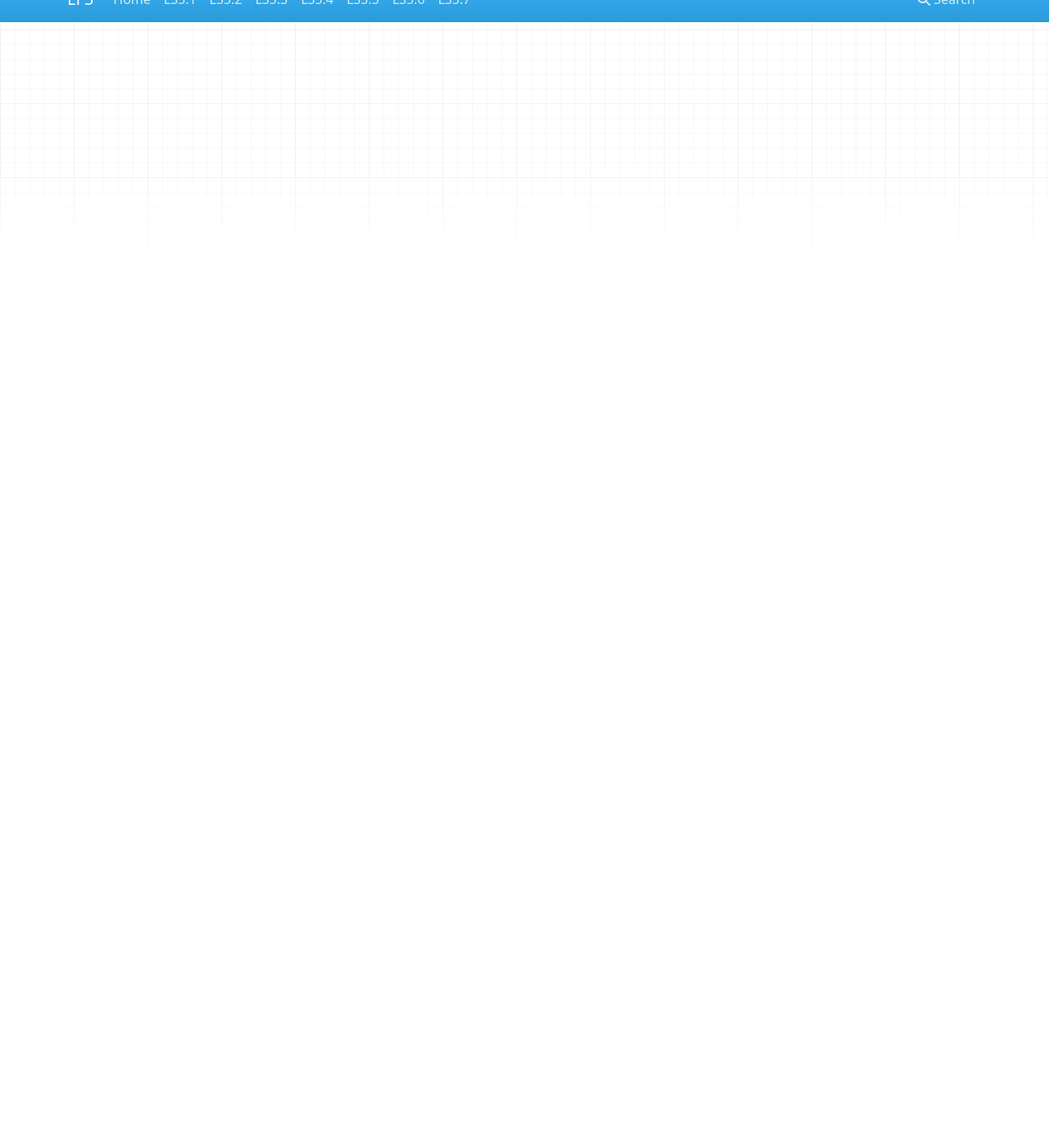
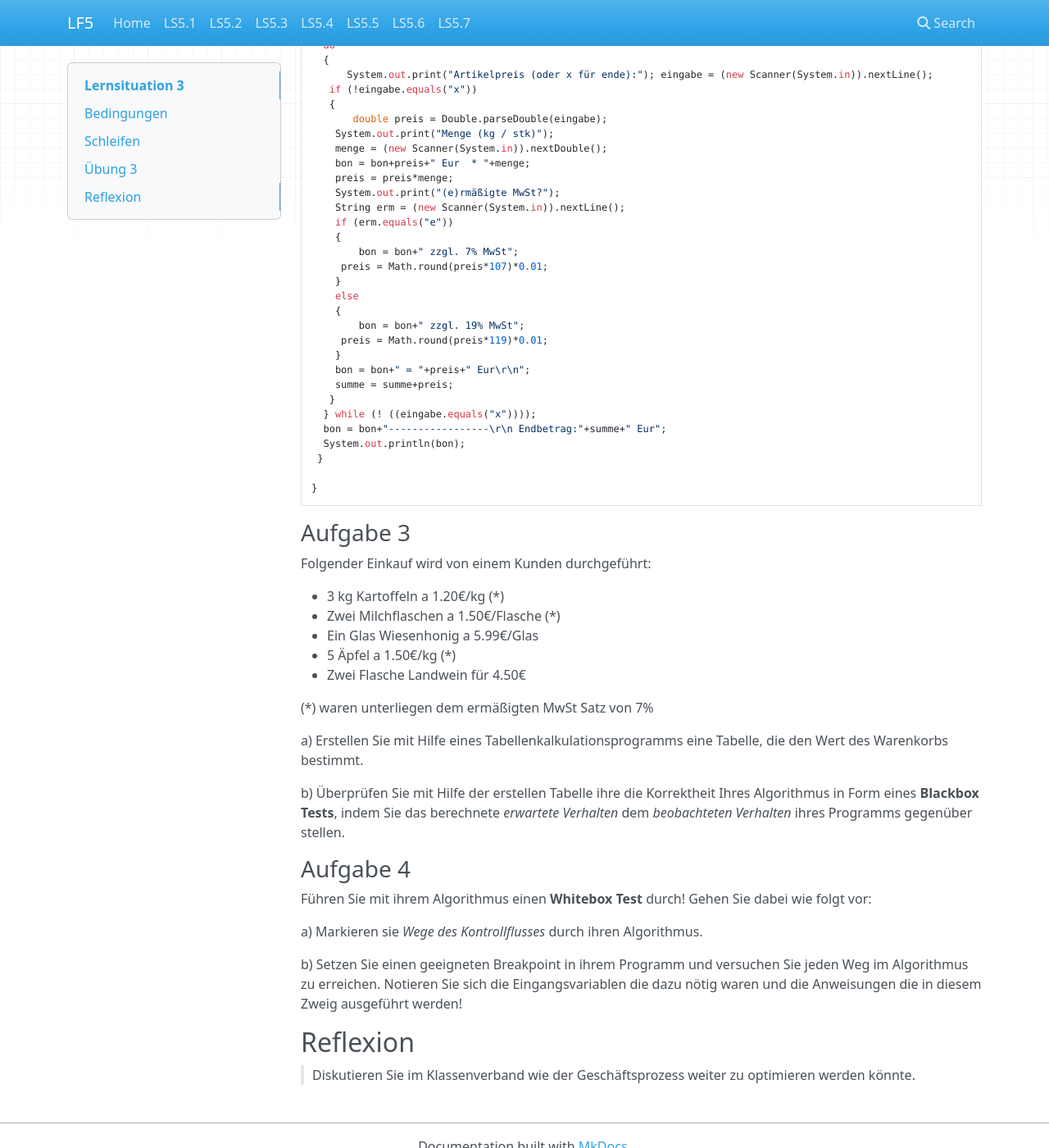
Before and after one commit to jtuttas/LF5, an MkDocs documentation site: the page built from docs/Lernsituation3.md, in a window 1280 px wide and 1400 px high, scrolled down 10000 px. Shown: the whole window at 82% size. Built offline with MkDocs 1.6.1, drawn with Linux system fonts in a browser that asks for light colours; nearby versions of some CDN libraries; some of the changed text lies outside the part shown.

Commit message:
Mit BLak und Whitebox Test

````diff
--- a/docs/Lernsituation3.md
+++ b/docs/Lernsituation3.md
@@ -192,7 +192,7 @@
 
 ## Übung 3
 
-Einwickeln Sie einen Algorithmus in Form von *Pseudocode*, der dem Junge sagt wie alt er ist.
+Einwickeln Sie einen Algorithmus in Form von **Pseudocode**, der dem Junge sagt wie alt er ist. Stellen Sie diesen Algorithmus ihren Mitschülern vor.
 
 ![Primzahlengeburtstag](images/PrimzahlenGeburtstag_Comic.jpg)
 
@@ -225,6 +225,36 @@
 
 <!--ls3lsguebung3-->
 
+### Übung 4
+
+<!--ls3uebung4-->
+Entwerfen Sie eine Algorithmus in Form von **Pseudocode** der das Restwertverfahren zur Wandlung einer Dezimalzahl in ein anderen Stellenwertsystem implementiert. Einzugeben ist dabei die *Dezimalzahl* und die *Basis* des Zielsystems.
+
+Unten dargestellt ist ist die Wandlung der Dezimalzahl 183 in das Dualzahlensystem (Basis 2).
+
+![Restwerverfahren](images/rest.PNG)
+
+Stellen Sie ihren Algorithmus ihren Mitschülern vor.
+
+<!--ls3uebung4-->
+
+### Lösung Übung 4
+
+<!--ls3lsguebung4-->
+
+```txt
+ausgabe = ""
+eingabe zahl
+eingabe basis
+wiederhole solange zahl>0
+ rest = zahl modulo basis
+ ausgabe=rest+ausgabe
+ zahl=(zahl-rest)/basis
+wiedehole_ende
+ausgabe "die gewandelte Zahl lautet"+ausgabe
+```
+
+<!--ls3lsguebung4-->
 
 ### Aufgabe 2
 
@@ -303,6 +333,36 @@
 
 <!--ls3lsgaufgabe2-->
 
+### Aufgabe 3
+
+<!--ls3aufgabe4-->
+Folgender Einkauf wird von einem Kunden durchgeführt:
+
+- 3 kg Kartoffeln a 1.20€/kg (*)
+- Zwei Milchflaschen a 1.50€/Flasche (*)
+- Ein Glas Wiesenhonig a 5.99€/Glas
+- 5 Äpfel a 1.50€/kg (*)
+- Zwei Flasche Landwein für 4.50€
+
+(*) waren unterliegen dem ermäßigten MwSt Satz von 7%
+
+a) Erstellen Sie mit Hilfe eines Tabellenkalkulationsprogramms eine Tabelle, die den Wert des Warenkorbs bestimmt.
+
+b) Überprüfen Sie mit Hilfe der erstellen Tabelle ihre die Korrektheit Ihres Algorithmus in Form eines **Blackbox Tests**, indem Sie das berechnete *erwartete Verhalten* dem *beobachteten Verhalten* ihres Programms gegenüber stellen.
+
+<!--ls3aufgabe4-->
+
+### Aufgabe 4
+
+<!--ls3aufgabe5-->
+Führen Sie mit ihrem Algorithmus einen **Whitebox Test** durch! Gehen Sie dabei wie folgt vor:
+
+a) Markieren sie *Wege des Kontrollflusses* durch ihren Algorithmus.
+
+b) Setzen Sie einen geeigneten Breakpoint in ihrem Programm und versuchen Sie jeden Weg im Algorithmus zu erreichen. Notieren Sie sich die Eingangsvariablen die dazu nötig waren und die Anweisungen die in diesem Zweig ausgeführt werden!
+
+<!--ls3aufgabe5-->
+
 ## Reflexion
 
 <!--ls3reflexion-->
````
Also changed, not shown: docs/LS3.md (+1 -1 lines), docs/sidebar.html (added, +53 -0 lines), docs/images/3d_cover.jpg (added), docs/images/HERDT_Logo_150dpi.png (added), docs/images/inLearning.png (added), docs/images/logo.png (added), docs/images/papdesigner.png (added), docs/images/rest.PNG (added), docs/images/structorizer.png (added), docs/images/w3s.jpg (added).
